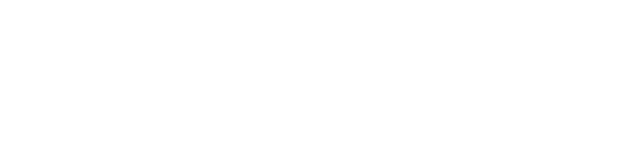
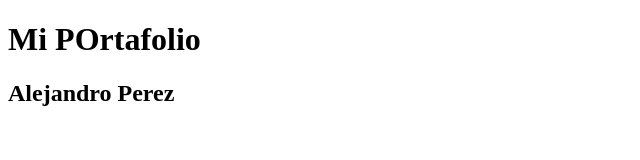
Before and after one commit to alejandroperezmunoz58-ux/portafolio, a plain HTML site: page index.html in a window 1280 px wide. Shown: the whole page, without its empty margins (0-640 px from the left). Drawn offline with Linux system fonts and the light colour scheme.

Commit message:
Update index.html

```diff
--- a/index.html
+++ b/index.html
@@ -6,6 +6,8 @@
     <title>Document</title>
 </head>
 <body>
-
+   <h1>Mi POrtafolio</h1>
+    <h2>Alejandro Perez</h2>
+    <a href=""></a>
 </body>
 </html>
```
